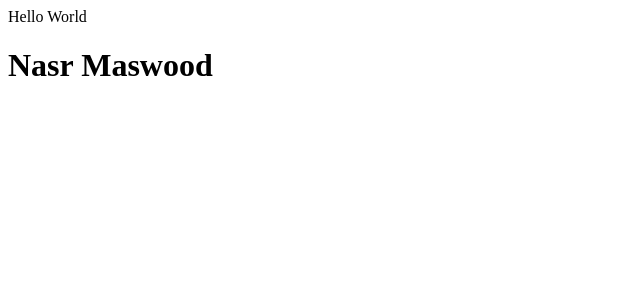
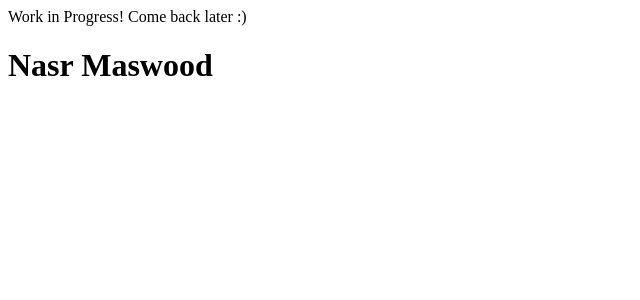
Before and after one commit to nmaswood/static_site, a Next.js app: page / in a window 1280 px wide. Shown: the top 300 px of the page, without its empty margins (0-640 px from the left). Built offline with nearby package versions, Linux system fonts and the light colour scheme.

Commit message:
add WIP stats

```diff
--- a/pages/components/Main.tsx
+++ b/pages/components/Main.tsx
@@ -1,3 +1,3 @@
 export function Main() {
-  return <div> Hello World</div>;
+    return <div>Work in Progress! Come back later :)</div>;
 }
```
